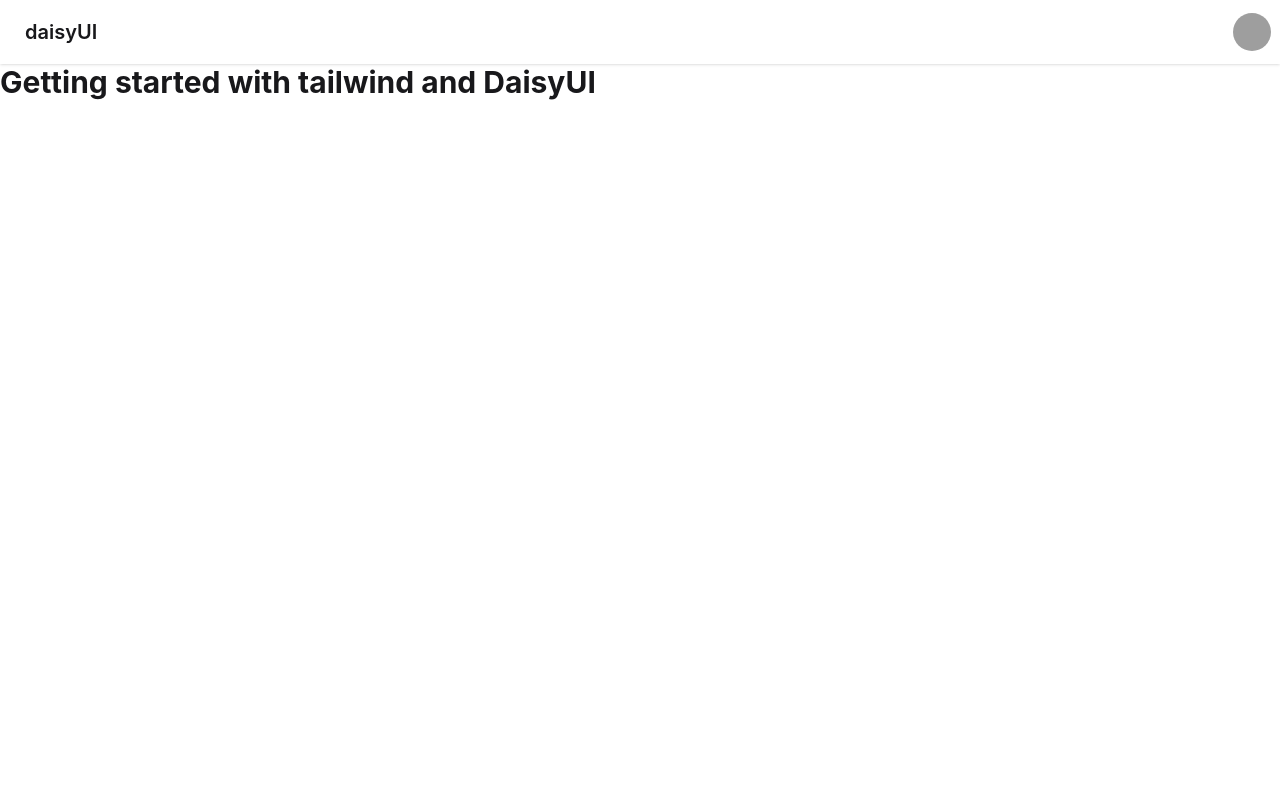
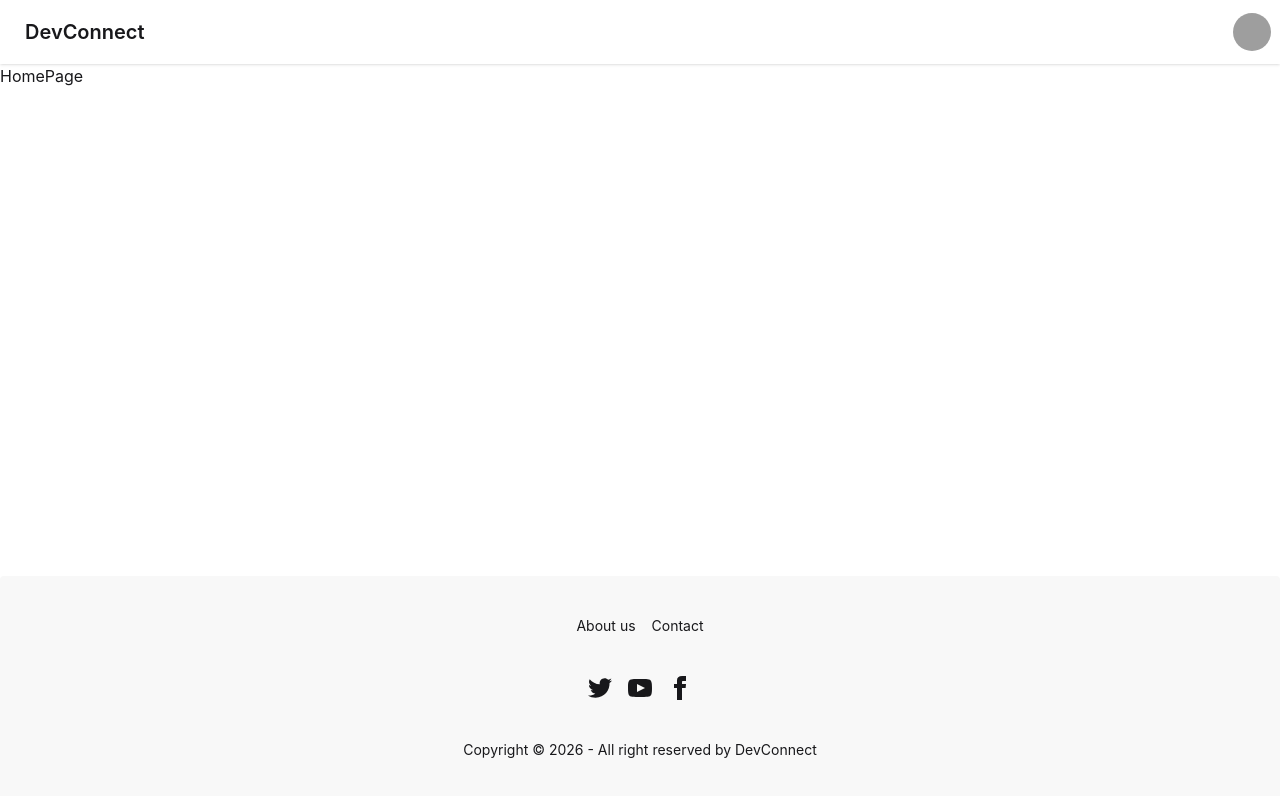
Before and after one commit to RazaRajpoot92/devconnect-frontend, a React (Vite) app: page / in a window 1280 px wide. Shown: the top 796 px of the page. Built offline with nearby package versions, Linux system fonts and the light colour scheme; grey boxes are pictures that could not be loaded.

Commit message:
basic app ready

```diff
--- a/index.html
+++ b/index.html
@@ -4,7 +4,7 @@
     <meta charset="UTF-8" />
     <link rel="icon" type="image/svg+xml" href="/favicon.svg" />
     <meta name="viewport" content="width=device-width, initial-scale=1.0" />
-    <title>frontend</title>
+    <title>DevConnect</title>
   </head>
   <body>
     <div id="root"></div>
--- a/package.json
+++ b/package.json
@@ -14,6 +14,7 @@
     "daisyui": "^5.5.19",
     "react": "^19.2.4",
     "react-dom": "^19.2.4",
+    "react-router-dom": "^7.14.1",
     "tailwindcss": "^4.2.2"
   },
   "devDependencies": {
--- a/src/App.jsx
+++ b/src/App.jsx
@@ -1,13 +1,24 @@
+import { BrowserRouter,Routes,Route } from 'react-router-dom'
 import './App.css'
 import NavBar from './components/NavBar'
+import Body from './components/Body'
+import Login from './components/Login'
+import SignUp from './components/SignUp'
+import HomePage from './pages/HomePage'
 
 function App() {
   return (
     <>
-      <NavBar />
-      <h1 className='text-3xl font-bold'>
-        Getting started with tailwind and DaisyUI
-      </h1>
+     <BrowserRouter basename='/'>
+        <Routes>
+            <Route path='/' element={<Body />}>
+                <Route path='/' element={<HomePage />}  />
+                <Route path='/login' element={<Login />}  />
+                <Route path='/signup' element={<SignUp />}  />
+            </Route>
+        </Routes>
+     </BrowserRouter>
+
     </>
   )
 }
--- /dev/null
+++ b/src/components/Body.jsx
@@ -0,0 +1,17 @@
+
+import Footer from './Footer'
+import NavBar from './NavBar'
+import { Outlet } from 'react-router-dom'
+
+const Body = () => {
+  return (
+    <div>
+        <NavBar />
+
+        <Outlet />
+        <Footer />
+    </div>
+  )
+}
+
+export default Body
--- /dev/null
+++ b/src/components/Footer.jsx
@@ -0,0 +1,57 @@
+import React from "react";
+
+const Footer = () => {
+  return (
+    <footer className="footer footer-horizontal footer-center bg-base-200 text-base-content rounded p-10 fixed bottom-0">
+      <nav className="grid grid-flow-col gap-4">
+        <a className="link link-hover">About us</a>
+        <a className="link link-hover">Contact</a>
+      </nav>
+      <nav>
+        <div className="grid grid-flow-col gap-4">
+          <a>
+            <svg
+              xmlns="http://www.w3.org/2000/svg"
+              width="24"
+              height="24"
+              viewBox="0 0 24 24"
+              className="fill-current"
+            >
+              <path d="M24 4.557c-.883.392-1.832.656-2.828.775 1.017-.609 1.798-1.574 2.165-2.724-.951.564-2.005.974-3.127 1.195-.897-.957-2.178-1.555-3.594-1.555-3.179 0-5.515 2.966-4.797 6.045-4.091-.205-7.719-2.165-10.148-5.144-1.29 2.213-.669 5.108 1.523 6.574-.806-.026-1.566-.247-2.229-.616-.054 2.281 1.581 4.415 3.949 4.89-.693.188-1.452.232-2.224.084.626 1.956 2.444 3.379 4.6 3.419-2.07 1.623-4.678 2.348-7.29 2.04 2.179 1.397 4.768 2.212 7.548 2.212 9.142 0 14.307-7.721 13.995-14.646.962-.695 1.797-1.562 2.457-2.549z"></path>
+            </svg>
+          </a>
+          <a>
+            <svg
+              xmlns="http://www.w3.org/2000/svg"
+              width="24"
+              height="24"
+              viewBox="0 0 24 24"
+              className="fill-current"
+            >
+              <path d="M19.615 3.184c-3.604-.246-11.631-.245-15.23 0-3.897.266-4.356 2.62-4.385 8.816.029 6.185.484 8.549 4.385 8.816 3.6.245 11.626.246 15.23 0 3.897-.266 4.356-2.62 4.385-8.816-.029-6.185-.484-8.549-4.385-8.816zm-10.615 12.816v-8l8 3.993-8 4.007z"></path>
+            </svg>
+          </a>
+          <a>
+            <svg
+              xmlns="http://www.w3.org/2000/svg"
+              width="24"
+              height="24"
+              viewBox="0 0 24 24"
+              className="fill-current"
+            >
+              <path d="M9 8h-3v4h3v12h5v-12h3.642l.358-4h-4v-1.667c0-.955.192-1.333 1.115-1.333h2.885v-5h-3.808c-3.596 0-5.192 1.583-5.192 4.615v3.385z"></path>
+            </svg>
+          </a>
+        </div>
+      </nav>
+      <aside>
+        <p>
+          Copyright © {new Date().getFullYear()} - All right reserved by
+          DevConnect
+        </p>
+      </aside>
+    </footer>
+  );
+};
+
+export default Footer;
--- /dev/null
+++ b/src/components/Login.jsx
@@ -0,0 +1,9 @@
+import React from 'react'
+
+const Login = () => {
+  return (
+    <div>Login</div>
+  )
+}
+
+export default Login
--- a/src/components/NavBar.jsx
+++ b/src/components/NavBar.jsx
@@ -4,7 +4,7 @@
   return (
     <div className="navbar bg-base-100 shadow-sm">
       <div className="flex-1">
-        <a className="btn btn-ghost text-xl">daisyUI</a>
+        <a className="btn btn-ghost text-xl">DevConnect</a>
       </div>
       <div className="flex gap-2">
 
--- /dev/null
+++ b/src/components/SignUp.jsx
@@ -0,0 +1,9 @@
+import React from 'react'
+
+const SignUp = () => {
+  return (
+    <div>SignUp</div>
+  )
+}
+
+export default SignUp
--- a/src/index.css
+++ b/src/index.css
@@ -1,5 +1,5 @@
 @import "tailwindcss";
 
 @plugin "daisyui" {
-   themes: light --default;
+   themes: light --default , dark --prefersdark;
  }
--- /dev/null
+++ b/src/pages/HomePage.jsx
@@ -0,0 +1,9 @@
+import React from 'react'
+
+const HomePage = () => {
+  return (
+    <div>HomePage</div>
+  )
+}
+
+export default HomePage
```
Also changed, not shown: 1 other file (tests, documents, lock files or other folders).
